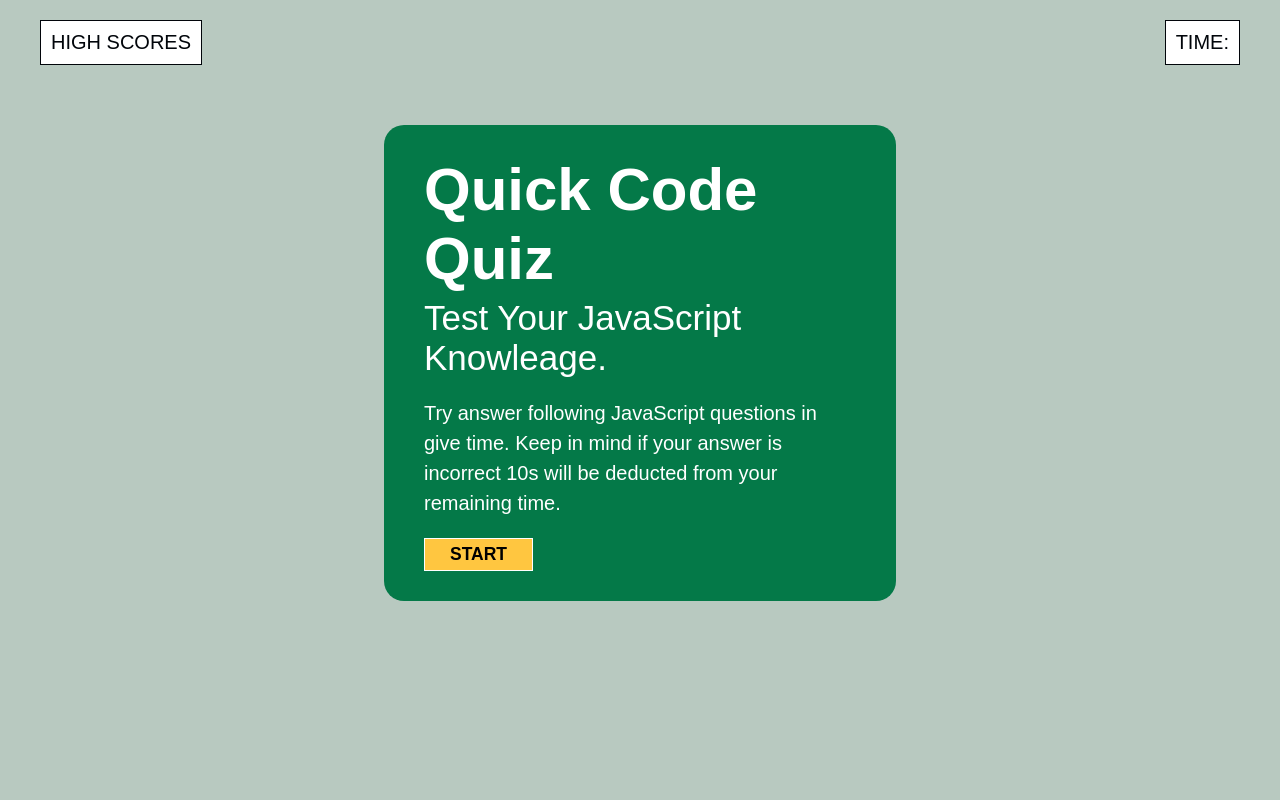
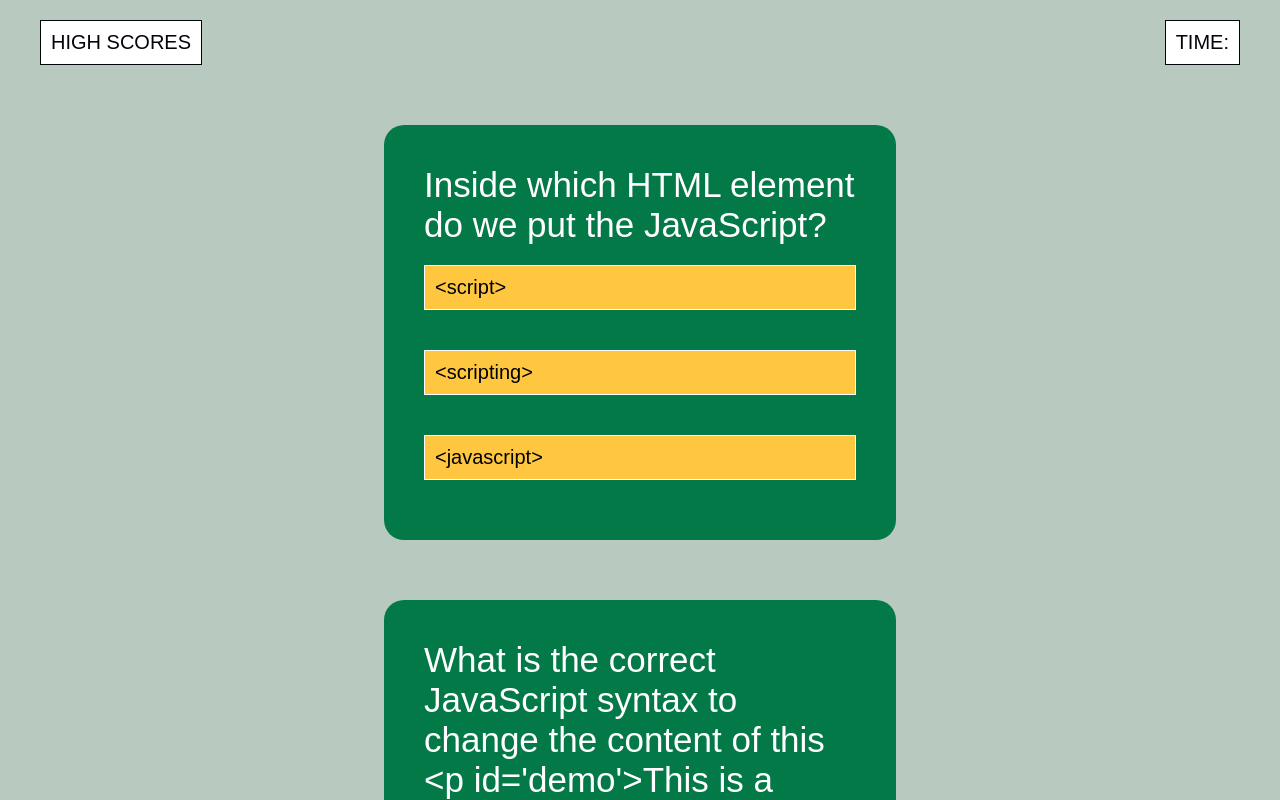
Before and after one commit to chaitalizn/quick-code-quiz, a plain HTML site: page index.html in a window 1280 px wide. Both pictures are taken after a click on the button "START". Shown: the top 800 px of the page. Drawn offline with Linux system fonts and the light colour scheme.

Commit message:
displayQuestion function

```diff
--- a/assets/css/style.css
+++ b/assets/css/style.css
@@ -46,7 +46,7 @@ body {
     background-color: var(--color4);
     border-radius: 2rem;
     margin: 6rem auto 0 auto;
-    padding: 2rem;
+    padding: 4rem;
     width: 40%;
     display: flex;
     flex-direction: column;
@@ -64,7 +64,7 @@ h1 {
     padding-bottom: .5rem;
 }
 
-h2 {
+h2, .question-style {
     font-size: 3.5rem;
     font-weight: lighter;
 }
@@ -82,3 +82,12 @@ h2 {
     border: 1px solid var(--color5);
 
 }
+
+.option-btn {
+    font-size: 2rem;
+    padding: 1rem;
+    margin: 2rem 0;
+    background-color: var(--color2);
+    border: 1px solid var(--color5);
+    text-align: left;
+}
--- a/assets/js/script.js
+++ b/assets/js/script.js
@@ -1,28 +1,66 @@
-var gameIntro = document.querySelector(".main-flex");
 
+var questions = [
+    {question: "Inside which HTML element do we put the JavaScript?",
+    option1: "<script>",
+    option2: "<scripting>",
+    option3: "<javascript>",
+    answer: "<script>"
+},
+    {question: "What is the correct JavaScript syntax to change the content of this <p id='demo'>This is a demonstration.</p> HTML element?",
+    option1: "document.getElementName('p').innerHTML = 'Hello World!'",
+    option2: "document.getElement('p').innerHTML = 'Hello World!'",
+    option3: "document.getElementById('demo').innerHTML = 'Hello World!'",
+    answer: "document.getElementById('demo').innerHTML = 'Hello World!'"
+},
+    {question: "Where is the correct place to insert a JavaScript?",
+    option1: "The <body> section",
+    option2: "Both the <head> section and the <body> section are correct",
+    option3: "The <head> section",
+    answer: "Both the <head> section and the <body> section are correct"
+}
+]
+
+var buttonEl = document.querySelector("#start-btn");
+var quizIntor = document.querySelector("#quiz-intro");
+var mainEl = document.querySelector("#main");
+
+
+
+buttonEl.addEventListener("click", startQuiz);
+
+function startQuiz() {
+    quizIntor.remove();
+    displayQuestion();
+}
+
+function displayQuestion() {
+    for (i = 0; i < questions.length; i++) {
+    var question = document.createElement("h2");
+    question.textContent = questions[i].question;
+    mainEl.appendChild(question);
+    question.className = "main-flex";
+
+    var optionButton1 = document.createElement("button");
+    optionButton1.textContent = questions[i].option1;
+    question.appendChild(optionButton1);
+    optionButton1.className= "option-btn";
+
+    var optionButton2 = document.createElement("button");
+    optionButton2.textContent = questions[i].option2;
+    question.appendChild(optionButton2);
+    optionButton2.className= "option-btn";
+
+    var optionButton3 = document.createElement("button");
+    optionButton3.textContent = questions[i].option3;
+    question.appendChild(optionButton3);
+    optionButton3.className= "option-btn";
+
+}
+}
 
 
 
 /*
-1 Inside which HTML element do we put the JavaScript?
-A <script>
-<js>
-<scripting>
-<javascript>
-
-2 What is the correct JavaScript syntax to change the content of the HTML element below?
-
-<p id="demo">This is a demonstration.</p>
-#demo.innerHTML = "Hello World!"
-document.getElement("p").innerHTML = "Hello World!"
-document.getElementByName("p").innerHTML = "Hello World!"
-A document.getElementById("demo").innerHTML = "Hello World!"
-
-3 Where is the correct place to insert a JavaScript?
-The <body> section
-A Both the <head> section and the <body> section are correct
-The <head> section
-
 4 How do you create a function in JavaScript?
 function:myFunction()
 A function myFunction()
@@ -32,10 +70,9 @@ function = myFunction()
 if i == 5 then
 if i = 5
 A if (i == 5)
-if i = 5 then
 
 6 How to write an IF statement for executing some code if "i" is NOT equal to 5?
-if i <> 5
+
 if i =! 5 then
 if (i <> 5)
 A if (i != 5)
@@ -47,19 +84,16 @@ while (i <= 10; i++)
 
 8 How does a FOR loop start?
 for (i <= 5; i++)
-for i = 1 to 5
 for (i = 0; i <=5)
 A for (i=0; i <= 5; i ++)
 
 9 What is the correct way to write a JavaScript array?
 A var color = ["red", "green", "blue"]
-var color = "red", "green", "blue"
 var color = 1 = ("red"), 2 = ("green"), 3 = ("blue")
 var color = (1:"red", 2:"green", 3:"blue")
 
 10 How do you round the number 7.25, to the nearest integer?
 A Math.round(7.25)
-rnd(7.25)
 Math.rnd(7.25)
 round(7.25)
 
--- a/index.html
+++ b/index.html
@@ -22,8 +22,8 @@
 
     </header>
 
-    <main>
-        <div class="main-flex">
+    <main id="main">
+        <div class="main-flex" id="quiz-intro">
 
             <div class="main-flex-item-1">
                 <h1>Quick Code Quiz</h1>
@@ -33,7 +33,7 @@
                 <p>Try answer following JavaScript questions in give time. Keep in mind if your answer is incorrect 10s will be deducted from your remaining time.</p>
             </div>
             <div class="main-flex-item-3">
-                <button type="button" class="start-btn">START</button>
+                <button type="button" class="start-btn" id="start-btn">START</button>
             </div>
 
         </div>
```
